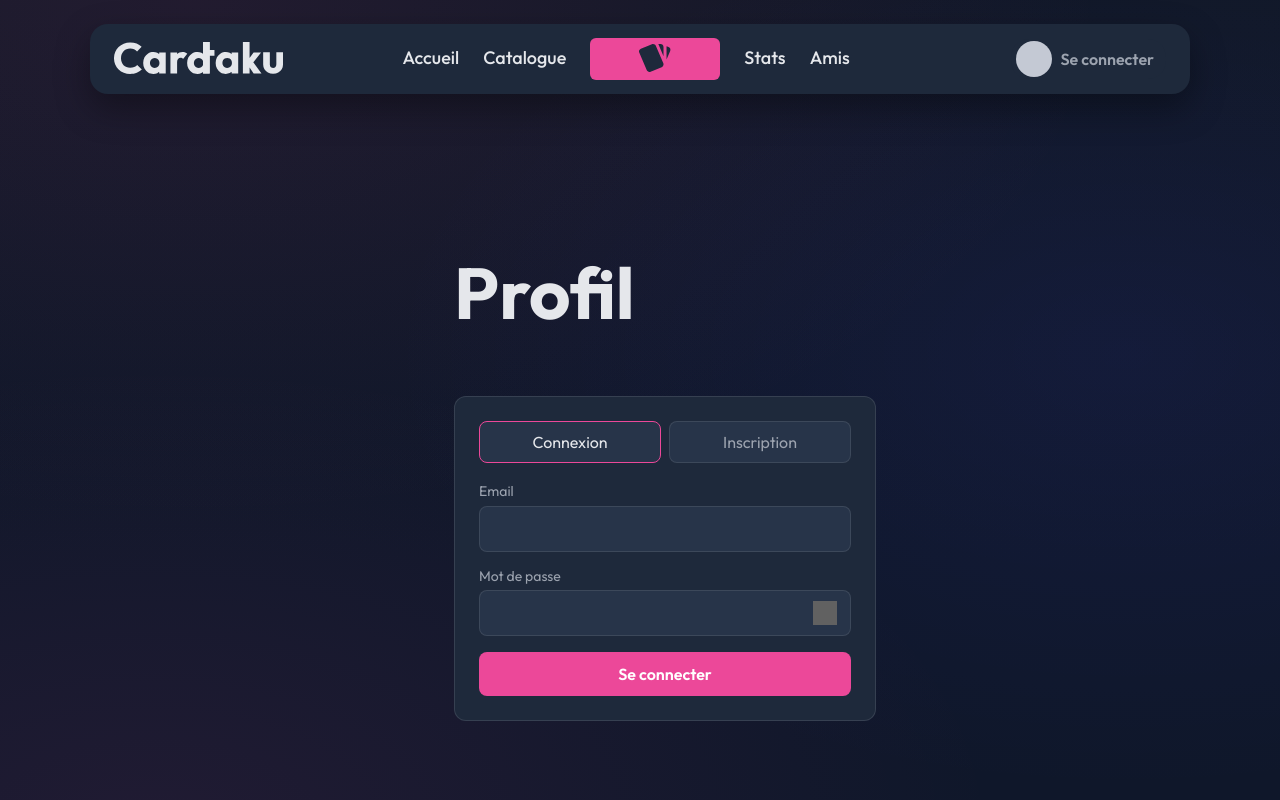
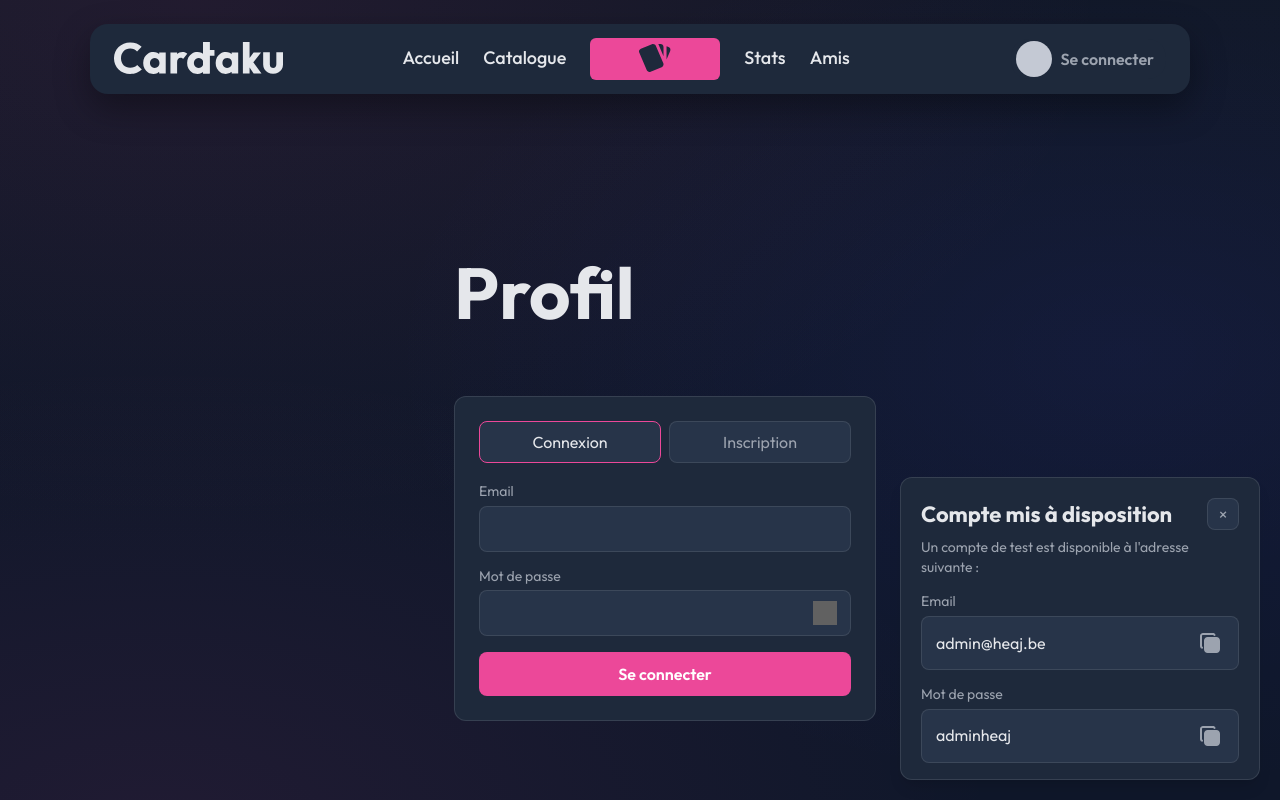
Before and after one commit to NiicoSnow/TFE, a React (Vite) app: page /profil in a window 1280 px wide. Shown: the top 800 px of the page. Built offline with nearby package versions, Linux system fonts and the light colour scheme; no server answers; grey boxes are pictures that could not be loaded.

Commit message:
ajout modal compte démo

```diff
--- a/src/App.scss
+++ b/src/App.scss
@@ -2095,6 +2095,135 @@
   color: var(--text-secondary);
 }
 
+.modal-account-demo {
+  position: fixed;
+  right: 2rem;
+  bottom: 2rem;
+  z-index: 40;
+  width: min(36rem, calc(100vw - 4rem));
+  padding: 2rem 2rem 1.6rem;
+  box-sizing: border-box;
+  background: var(--element-bg);
+  border: 1px solid var(--border);
+  border-radius: 1.2rem;
+  box-shadow: var(--shadow);
+  animation: modal-account-demo-in 0.35s ease;
+}
+
+.modal-account-demo__header {
+  display: flex;
+  align-items: center;
+  justify-content: space-between;
+  gap: 1.2rem;
+  margin-bottom: 0.8rem;
+}
+
+.modal-account-demo__title {
+  margin: 0;
+  font-size: 2.2rem;
+  font-weight: 700;
+  color: var(--text);
+}
+
+.modal-account-demo__close {
+  display: flex;
+  align-items: center;
+  justify-content: center;
+  flex-shrink: 0;
+  width: 3.2rem;
+  height: 3.2rem;
+  padding: 0;
+  border: 1px solid var(--border);
+  border-radius: 0.8rem;
+  background: var(--element-bg-secondary);
+  color: var(--text-secondary);
+  font-family: var(--base);
+  font-size: 1.6rem;
+  line-height: 1.2;
+  cursor: pointer;
+}
+
+.modal-account-demo__text {
+  margin: 0 0 1.6rem;
+  font-size: 1.4rem;
+  color: var(--text-secondary);
+  line-height: 1.4;
+}
+
+.modal-account-demo__creds {
+  display: flex;
+  flex-direction: column;
+  gap: 1.6rem;
+  margin: 0;
+}
+
+.modal-account-demo__creds div {
+  display: flex;
+  flex-direction: column;
+  gap: 0.6rem;
+}
+
+.modal-account-demo__creds dt {
+  font-size: 1.4rem;
+  color: var(--text-secondary);
+}
+
+.modal-account-demo__creds dd {
+  display: flex;
+  align-items: center;
+  gap: 0.8rem;
+  margin: 0;
+  padding: 1.2rem 1.4rem;
+  border: 1px solid var(--border);
+  border-radius: 0.8rem;
+  background: var(--element-bg-secondary);
+  font-family: var(--base);
+  font-size: 1.6rem;
+  color: var(--text);
+}
+
+.modal-account-demo__creds dd span {
+  flex: 1;
+  min-width: 0;
+  word-break: break-all;
+}
+
+.modal-account-demo__copy {
+  display: flex;
+  align-items: center;
+  justify-content: center;
+  flex-shrink: 0;
+  padding: 0.4rem;
+  border: none;
+  border-radius: 0.6rem;
+  background: none;
+  cursor: pointer;
+}
+
+.modal-account-demo__copy-icon {
+  display: block;
+  width: 2rem;
+  height: 2rem;
+  background-color: var(--text-secondary);
+  mask-size: contain;
+  mask-repeat: no-repeat;
+  mask-position: center;
+  -webkit-mask-size: contain;
+  -webkit-mask-repeat: no-repeat;
+  -webkit-mask-position: center;
+}
+
+@keyframes modal-account-demo-in {
+  from {
+    opacity: 0;
+    transform: translateY(1.2rem);
+  }
+  to {
+    opacity: 1;
+    transform: translateY(0);
+  }
+}
+
 .profile-card__email {
   font-size: 1.4rem;
   color: var(--text-secondary);
--- /dev/null
+++ b/src/components/ModalAccountDemo.tsx
@@ -0,0 +1,105 @@
+import { useEffect, useState } from 'react'
+import { publicAsset } from '../lib/publicPath'
+
+const DEMO_EMAIL = 'admin@heaj.be'
+const DEMO_PASSWORD = 'adminheaj'
+
+type CopiedField = 'email' | 'password' | null
+
+export function ModalAccountDemo() {
+  const [open, setOpen] = useState(true)
+  const [copied, setCopied] = useState<CopiedField>(null)
+
+  useEffect(() => {
+    if (!open) return
+
+    const onKey = (e: KeyboardEvent) => {
+      if (e.key === 'Escape') setOpen(false)
+    }
+    window.addEventListener('keydown', onKey)
+    return () => window.removeEventListener('keydown', onKey)
+  }, [open])
+
+  useEffect(() => {
+    if (!copied) return
+    const timer = window.setTimeout(() => setCopied(null), 2000)
+    return () => window.clearTimeout(timer)
+  }, [copied])
+
+  async function copyValue(field: Exclude<CopiedField, null>, value: string) {
+    try {
+      await navigator.clipboard.writeText(value)
+      setCopied(field)
+    } catch {
+      //
+    }
+  }
+
+  if (!open) return null
+
+  function iconMaskStyle(file: string) {
+    const url = `url(${publicAsset(file)})`
+    return { maskImage: url, WebkitMaskImage: url }
+  }
+
+  return (
+    <aside
+      className="modal-account-demo"
+      role="status"
+      aria-labelledby="modal-account-demo-title"
+    >
+      <div className="modal-account-demo__header">
+        <h2 id="modal-account-demo-title" className="modal-account-demo__title">
+          Compte mis à disposition
+        </h2>
+        <button
+          type="button"
+          className="modal-account-demo__close"
+          onClick={() => setOpen(false)}
+          aria-label="Fermer"
+        >
+          ×
+        </button>
+      </div>
+      <p className="modal-account-demo__text">
+        Un compte de test est disponible à l'adresse suivante&nbsp;:
+      </p>
+      <dl className="modal-account-demo__creds">
+        <div>
+          <dt>Email</dt>
+          <dd>
+            <span>{DEMO_EMAIL}</span>
+            <button
+              type="button"
+              className="modal-account-demo__copy"
+              onClick={() => copyValue('email', DEMO_EMAIL)}
+              aria-label={copied === 'email' ? 'Email copié' : 'Copier l’email'}
+            >
+              <span
+                className="modal-account-demo__copy-icon"
+                style={iconMaskStyle(copied === 'email' ? 'assets/inlist.svg' : 'assets/copy.svg')}
+              />
+            </button>
+          </dd>
+        </div>
+        <div>
+          <dt>Mot de passe</dt>
+          <dd>
+            <span>{DEMO_PASSWORD}</span>
+            <button
+              type="button"
+              className="modal-account-demo__copy"
+              onClick={() => copyValue('password', DEMO_PASSWORD)}
+              aria-label={copied === 'password' ? 'Mot de passe copié' : 'Copier le mot de passe'}
+            >
+              <span
+                className="modal-account-demo__copy-icon"
+                style={iconMaskStyle(copied === 'password' ? 'assets/inlist.svg' : 'assets/copy.svg')}
+              />
+            </button>
+          </dd>
+        </div>
+      </dl>
+    </aside>
+  )
+}
--- a/src/components/ProfileAuthForm.tsx
+++ b/src/components/ProfileAuthForm.tsx
@@ -1,4 +1,5 @@
 import { useState, type FormEvent } from 'react'
+import { ModalAccountDemo } from './ModalAccountDemo'
 import { PasswordField } from './PasswordField'
 import { useAuth } from '../hooks/useAuth'
 
@@ -40,6 +41,7 @@ export function ProfileAuthForm() {
   }
 
   return (
+    <>
       <div className="profile-auth">
         <div className="profile-auth__tabs">
           <button type="button" className={mode === 'signin' ? 'profile-auth__tab profile-auth__tab--active' : 'profile-auth__tab'} onClick={() => setMode('signin')}>Connexion</button>
@@ -81,5 +83,7 @@ export function ProfileAuthForm() {
           </button>
         </form>
       </div>
+      <ModalAccountDemo />
+    </>
   )
 }
```
Also changed, not shown: public/assets/copy.svg (added), public/assets/paste.svg (added). Lines whose indentation alone changed are shown as unchanged.
